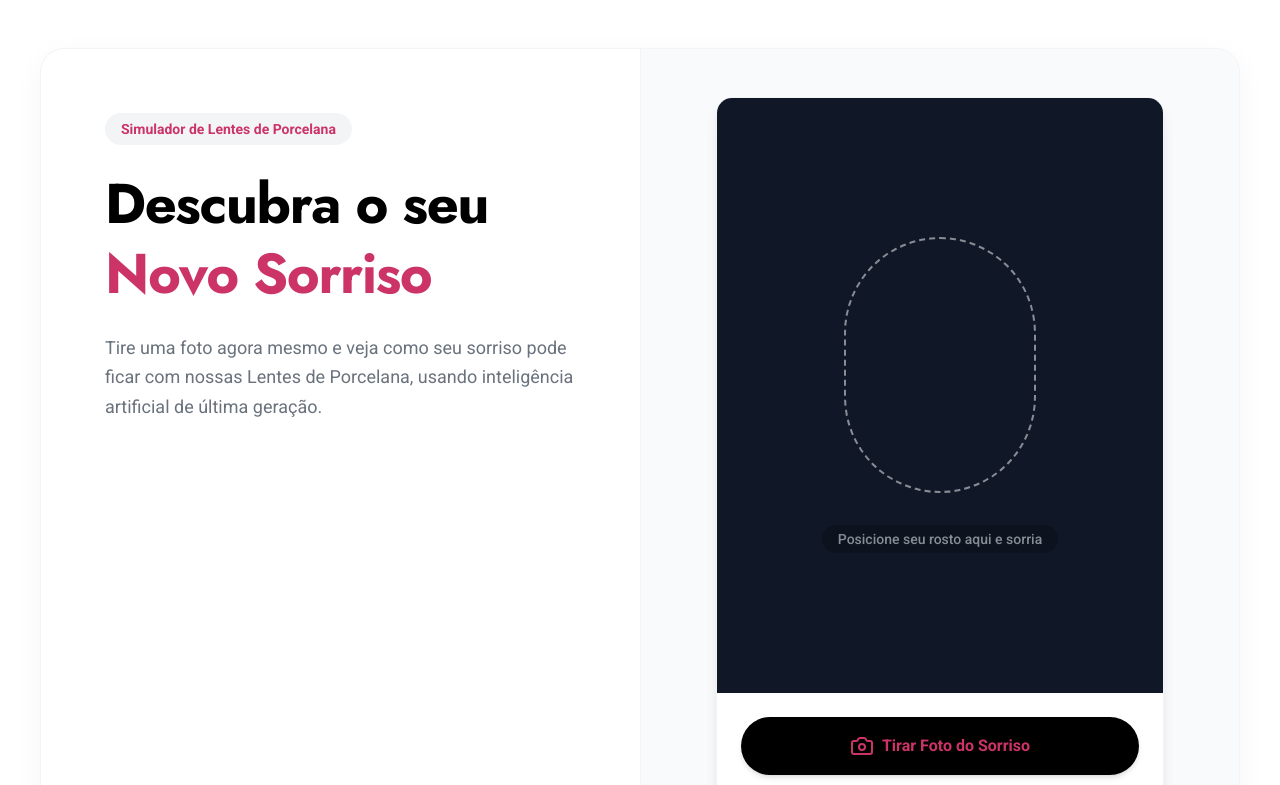
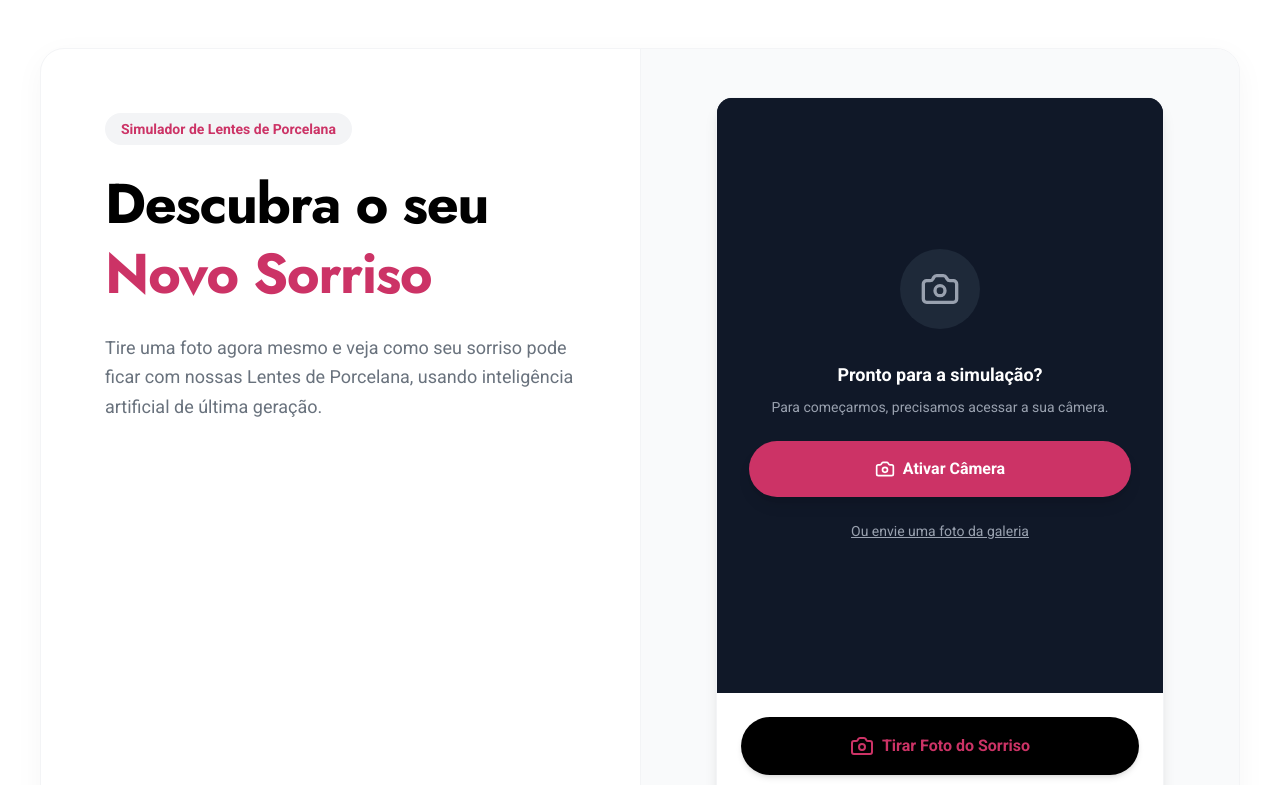
Before and after one commit to rudybmx/lentescontatotuler, a React (Vite) app: page / in a window 1280 px wide. Shown: the top 785 px of the page. Built offline with nearby package versions, Linux system fonts and the light colour scheme; no server answers.

Commit message:
feat: Lazy load camera for simulator
Defer camera initialization until the user interacts with the camera simulator. This improves initial page load performance and avoids unnecessary permission requests.

```diff
--- a/src/components/CameraSimulator.tsx
+++ b/src/components/CameraSimulator.tsx
@@ -11,7 +11,10 @@ export function CameraSimulator({ onComplete }: { onComplete: (before: string, a
   const [isGenerating, setIsGenerating] = useState(false);
   const [error, setError] = useState<string | null>(null);
 
+  const [hasRequestedCamera, setHasRequestedCamera] = useState(false);
+
   const startCamera = useCallback(async () => {
+    setHasRequestedCamera(true);
     try {
       if (!navigator.mediaDevices || !navigator.mediaDevices.getUserMedia) {
         throw new Error("API de câmera não suportada");
@@ -35,13 +38,12 @@ export function CameraSimulator({ onComplete }: { onComplete: (before: string, a
   }, []);
 
   useEffect(() => {
-    startCamera();
     return () => {
       if (stream) {
         stream.getTracks().forEach(track => track.stop());
       }
     };
-  }, []); // eslint-disable-line react-hooks/exhaustive-deps
+  }, [stream]); // Clean up stream on unmount
 
   const takePhoto = () => {
     if (videoRef.current && canvasRef.current) {
@@ -156,6 +158,32 @@ export function CameraSimulator({ onComplete }: { onComplete: (before: string, a
       <div className="relative aspect-[3/4] bg-gray-900 flex items-center justify-center overflow-hidden">
         {!capturedImage ? (
           <>
+            {!hasRequestedCamera && !error ? (
+              <div className="absolute inset-0 flex flex-col items-center justify-center bg-gray-900 p-8 text-center z-10 gap-6">
+                <div className="w-20 h-20 bg-gray-800 rounded-full flex items-center justify-center mb-2">
+                  <Camera size={40} className="text-gray-400" />
+                </div>
+                <div>
+                  <h3 className="text-white text-lg font-bold mb-2">Pronto para a simulação?</h3>
+                  <p className="text-gray-400 text-sm">
+                    Para começarmos, precisamos acessar a sua câmera.
+                  </p>
+                </div>
+                <button
+                  onClick={startCamera}
+                  className="w-full bg-brand-primary text-white px-6 py-4 rounded-full text-base font-bold hover:bg-[#b32957] transition-colors flex items-center justify-center gap-2 shadow-lg"
+                >
+                  <Camera size={20} />
+                  Ativar Câmera
+                </button>
+                <button
+                  onClick={() => fileInputRef.current?.click()}
+                  className="text-gray-400 text-sm hover:text-white underline"
+                >
+                  Ou envie uma foto da galeria
+                </button>
+              </div>
+            ) : (
               <video
                 ref={videoRef}
                 autoPlay
@@ -163,22 +191,32 @@ export function CameraSimulator({ onComplete }: { onComplete: (before: string, a
                 muted
                 className="absolute inset-0 w-full h-full object-cover transform scale-x-[-1]"
               />
+            )}
+
             {error && (
-              <div className="absolute inset-0 flex flex-col items-center justify-center bg-gray-900 p-8 text-center z-10 gap-4">
-                <div className="w-16 h-16 bg-gray-800 rounded-full flex items-center justify-center mb-2">
+              <div className="absolute inset-0 flex flex-col items-center justify-center bg-gray-900 p-8 text-center z-20 gap-4 overflow-y-auto">
+                <div className="w-16 h-16 bg-gray-800 rounded-full flex items-center justify-center mb-2 shrink-0">
                   <AlertCircle size={32} className="text-gray-400" />
                 </div>
                 <p className="text-white text-sm font-medium">{error}</p>
+
+                <div className="bg-gray-800/50 p-4 rounded-xl text-left w-full mt-2">
+                  <p className="text-xs text-gray-300 mb-2 font-semibold">Se você está vendo isso em um site (WordPress):</p>
+                  <p className="text-xs text-gray-400">
+                    O administrador do site precisa adicionar <code className="bg-black/30 px-1 rounded text-brand-primary">allow="camera"</code> no código do iframe.
+                  </p>
+                </div>
+
                 <button
                   onClick={() => fileInputRef.current?.click()}
-                  className="mt-2 bg-brand-primary text-white px-6 py-3 rounded-full text-sm font-bold hover:bg-[#b32957] transition-colors flex items-center gap-2"
+                  className="mt-2 w-full bg-brand-primary text-white px-6 py-3 rounded-full text-sm font-bold hover:bg-[#b32957] transition-colors flex items-center justify-center gap-2 shrink-0"
                 >
                   <Upload size={18} />
-                  Escolher Foto
+                  Escolher Foto da Galeria
                 </button>
                 <button
                   onClick={startCamera}
-                  className="text-gray-400 text-xs hover:text-white underline mt-2"
+                  className="text-gray-400 text-xs hover:text-white underline mt-2 shrink-0"
                 >
                   Tentar acessar câmera novamente
                 </button>
@@ -186,8 +224,8 @@ export function CameraSimulator({ onComplete }: { onComplete: (before: string, a
             )}
 
             {/* Face Guide Overlay */}
-            {!error && (
-              <div className="absolute inset-0 pointer-events-none flex flex-col items-center justify-center opacity-50">
+            {hasRequestedCamera && !error && (
+              <div className="absolute inset-0 pointer-events-none flex flex-col items-center justify-center opacity-50 z-10">
                 <div className="w-48 h-64 border-2 border-dashed border-white rounded-[100px] mb-8"></div>
                 <p className="text-white text-sm font-medium bg-black/50 px-4 py-1 rounded-full">
                   Posicione seu rosto aqui e sorria
```
Lines whose indentation alone changed are shown as unchanged.
